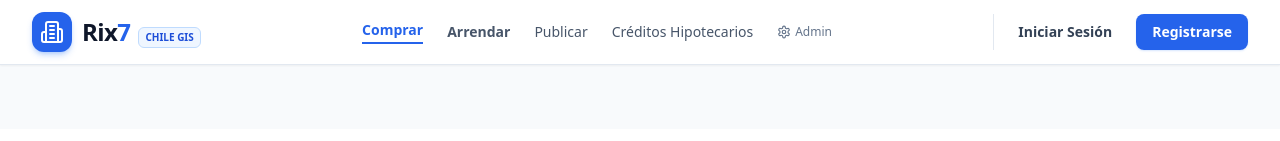
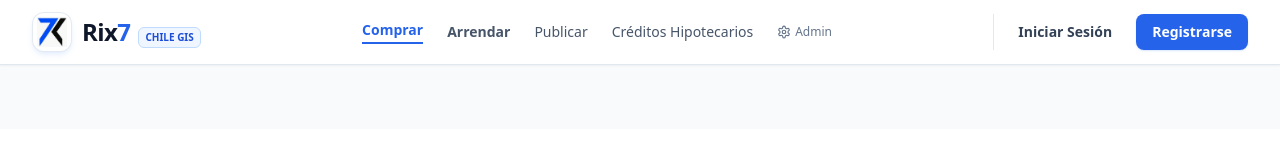
Before and after one commit to jatf71-a11y/rix7, a Next.js app: page / in a window 1280 px wide. Shown: the top 141 px of the page. Built offline with nearby package versions, Linux system fonts and the light colour scheme; no server answers.

Commit message:
feat: actualizacion de logo oficial de la marca Rix7 en Navbar y Admin

```diff
--- a/app/admin/layout.tsx
+++ b/app/admin/layout.tsx
@@ -33,8 +33,8 @@ export default function AdminLayout({ children }: { children: React.ReactNode })
       <aside className="hidden lg:flex flex-col w-64 bg-white border-r border-slate-200 p-4 sticky top-16 h-[calc(100vh-64px)]">
         {/* Header */}
         <div className="flex items-center gap-3 mb-6 pb-4 border-b border-slate-100">
-          <div className="w-10 h-10 rounded-xl bg-slate-900 flex items-center justify-center text-white shadow-md">
-            <Building2 className="w-5 h-5" />
+          <div className="w-10 h-10 rounded-xl overflow-hidden bg-white border border-slate-200/90 p-1 flex items-center justify-center shadow-md">
+            <img src="/brand-logo.png" alt="Logo Rix7" className="w-full h-full object-contain" />
           </div>
           <div>
             <h2 className="text-sm font-bold text-slate-900">Panel Admin</h2>
--- a/components/layout/Navbar.tsx
+++ b/components/layout/Navbar.tsx
@@ -19,8 +19,12 @@ function NavbarContent() {
       <div className="max-w-7xl mx-auto px-4 sm:px-6 lg:px-8 h-16 flex items-center justify-between">
         {/* Logo Rix7 */}
         <Link href="/" className="flex items-center gap-2.5 group">
-          <div className="w-10 h-10 rounded-xl bg-blue-600 flex items-center justify-center text-white shadow-md shadow-blue-500/30 group-hover:scale-105 transition-transform">
-            <Building2 className="w-6 h-6" />
+          <div className="w-10 h-10 rounded-xl overflow-hidden bg-white border border-slate-200/90 p-1 flex items-center justify-center shadow-md shadow-blue-500/10 group-hover:scale-105 transition-transform">
+            <img
+              src="/brand-logo.png"
+              alt="Logo Rix7"
+              className="w-full h-full object-contain"
+            />
           </div>
           <div>
             <span className="text-2xl font-black tracking-tight text-slate-900">
```
Also changed, not shown: public/brand-logo.jpg (added), public/brand-logo.png (added).
